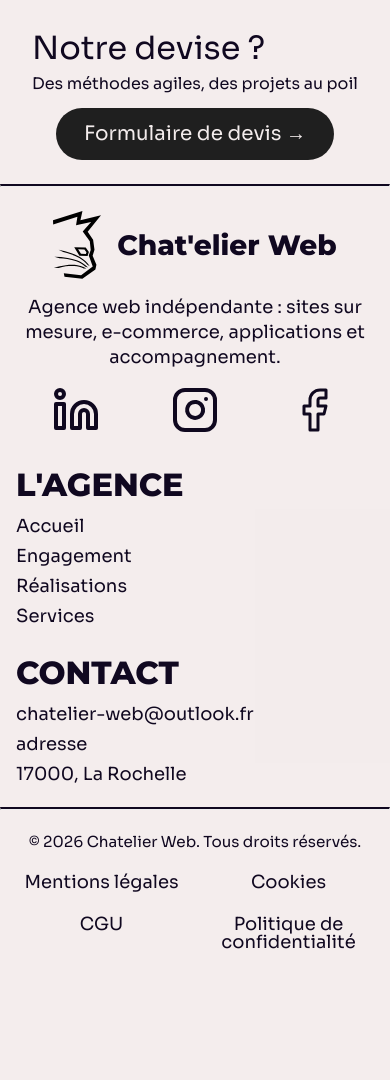
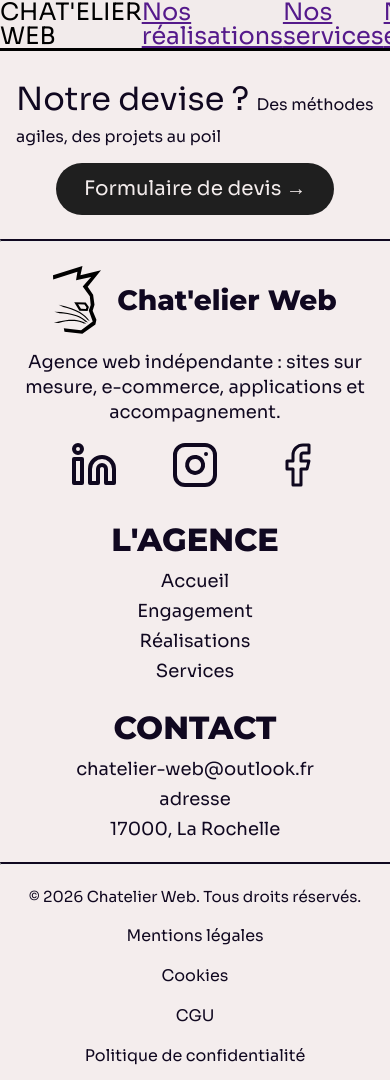
Before and after one commit to Saumons/site-agence-chatelier-web, a PHP site: page / in a window 390 px wide; the page is wider, and only the part inside the window is pictured. Before the commit the page ends 949 px from the top of that part, so only its background shows below. Run offline with PHP 8.4, Linux system fonts and the light colour scheme.

Commit message:
feat(footer): footer responsive

```diff
--- a/scss/abstracts/_variables.scss
+++ b/scss/abstracts/_variables.scss
@@ -15,3 +15,11 @@ $bg-jour-soft: hsla(0, 21%, 94%, 0.14);
 $font-montserrat: 'Montserrat', sans-serif;
 $font-sora: 'Sora', sans-serif;
 $font-lexend: 'Lexend', sans-serif;
+
+// breakpoints
+$breakpoints: (
+        sm: 576px,
+        md: 750px,
+        lg: 1024px,
+        xl: 1280px
+);
--- a/scss/base/_footer.scss
+++ b/scss/base/_footer.scss
@@ -1,3 +1,4 @@
+@use "sass:map";
 @use '../abstracts' as *;
 
 .footer {
@@ -5,34 +6,56 @@
   color: $color-dark;
   padding: 2rem 1rem 1rem;
 
-  &__intro{
+  @media (width >= #{map.get($breakpoints, md)}) {
+
+  }
+
+
+  // ---------- Intro ----------
+  &__intro {
     display: flex;
     flex-direction: column;
     align-items: center;
-  }
 
-  &__company{
-    display: flex;
-    flex-direction: column;
-    align-items: center;
-    text-align: center;
+    @media (width >= #{map.get($breakpoints, lg)}) {
+      flex-direction: row;
+      justify-content: center;
+      gap: 4em;
+    }
   }
 
   &__divider {
+    width: calc(100% + 2rem);
+    margin: 1.5rem -1rem;
     border-top: 2px solid $color-dark;
-    margin: 1.5rem -1rem;
+
+    @media (width >= #{map.get($breakpoints, md)}) {
+
+    }
   }
 
   &__slogan {
+    margin-bottom: 1rem;
     font-size: 2rem;
-    margin-bottom: 1rem;
+
+    @media (width >= #{map.get($breakpoints, md)}) {
+
+    }
   }
 
   &__slogan-highlight {
-    display: block;
     margin-top: 0.75rem;
     font-size: 1rem;
     // color: $color-accent; TODO : trouver couleur bien
+
+    @media (width >= #{map.get($breakpoints, md)}) {
+      margin-left: 1em;
+    }
+
+    @media (width >= #{map.get($breakpoints, lg)}) {
+      margin-left: 0;
+      display: block;
+    }
   }
 
   &__quote-link {
@@ -43,12 +66,39 @@
     color: $color-light;
     font-size: 1.25rem;
     text-decoration: none;
+
+    @media (width >= #{map.get($breakpoints, md)}) {
+
+    }
   }
 
+  // ---------- Contenu principal ----------
   &__content {
     display: flex;
     flex-direction: column;
     gap: 2rem;
+    text-align: center;
+
+    @media (width >= #{map.get($breakpoints, md)}) {
+      text-align: left;
+    }
+
+    @media (width >= #{map.get($breakpoints, lg)}) {
+      flex-direction: row;
+      justify-content: space-evenly;
+    }
+  }
+
+  // ---------- Société ----------
+  &__company {
+    display: flex;
+    flex-direction: column;
+    align-items: center;
+    text-align: center;
+
+    @media (width >= #{map.get($breakpoints, lg)}) {
+      text-align: left;
+    }
   }
 
   &__brand {
@@ -60,17 +110,29 @@
   &__logo {
     width: 3rem;
     flex-shrink: 0;
+
+    @media (width >= #{map.get($breakpoints, md)}) {
+
+    }
   }
 
   &__brand-name {
     @include font($font-montserrat, 800);
     font-size: 1.75rem;
+
+    @media (width >= #{map.get($breakpoints, md)}) {
+
+    }
   }
 
   &__service-description {
     margin: 1rem 0;
     font-size: 1.125rem;
     line-height: 1.4;
+
+    @media (width >= #{map.get($breakpoints, md)}) {
+
+    }
   }
 
   &__socials {
@@ -79,8 +141,12 @@
 
   &__social-list {
     display: flex;
-    justify-content: space-around;
+    justify-content: space-evenly;
     align-items: center;
+
+    @media (width >= #{map.get($breakpoints, md)}) {
+      justify-content: space-between;
+    }
   }
 
   &__social-link {
@@ -90,12 +156,39 @@
   &__social-icon {
     width: 3rem;
     height: 3rem;
+
+    @media (width >= #{map.get($breakpoints, md)}) {
+
+    }
   }
 
+  .footer__company{
+    flex: 0.33;
+  }
+
+  &__infos{
+    display: flex;
+    flex-direction: column;
+    gap: 2em;
+
+    @media (width >= #{map.get($breakpoints, md)}) {
+      flex-direction: row;
+      justify-content: space-evenly;
+    }
+    @media (width >= #{map.get($breakpoints, lg)}) {
+      display: contents;
+    }
+  }
+
+  // ---------- Navigation + contact ----------
   &__section-title {
     @include font($font-montserrat, 800);
     margin-bottom: 1rem;
     font-size: 2rem;
+
+    @media (width >= #{map.get($breakpoints, md)}) {
+
+    }
   }
 
   &__list,
@@ -104,23 +197,46 @@
     flex-direction: column;
     gap: 0.75rem;
     font-size: 1.125rem;
+
+    @media (width >= #{map.get($breakpoints, md)}) {
+
+    }
   }
 
+  // ---------- Mentions légales ----------
   &__legal {
     display: flex;
     flex-direction: column;
     gap: 1.5rem;
     text-align: center;
+
+    @media (width >= #{map.get($breakpoints, lg)}) {
+      flex-direction: row;
+      justify-content: space-between;
+    }
   }
 
   &__copyright {
     font-size: 0.95rem;
+
+    @media (width >= #{map.get($breakpoints, md)}) {
+
+    }
   }
 
   &__legal-links {
     display: grid;
-    grid-template-columns: repeat(2, 1fr);
+    grid-template-columns: repeat(1, 1fr);
     gap: 1.5rem 1rem;
-    font-size: 1.125rem;
+
+    @media (width >= #{map.get($breakpoints, md)}) {
+      grid-template-columns: repeat(2, 1fr);
+    }
+
+    @media (width >= #{map.get($breakpoints, lg)}) {
+      display: flex;
+      flex-direction: row;
+      justify-content: space-between;
+    }
   }
 }
--- a/templates/footer.php
+++ b/templates/footer.php
@@ -77,6 +77,7 @@
             </div>
         </section>
 
+        <section class="footer__infos">
         <section class="footer__navigation">
             <h2 class="footer__section-title">
                 L'AGENCE
@@ -101,6 +102,7 @@
                 <li class="footer__contact-item">17000, La Rochelle</li>
             </ul>
         </section>
+        </section>
 
     </section>
 
--- a/templates/header.php
+++ b/templates/header.php
@@ -10,7 +10,7 @@
      <link href="https://fonts.googleapis.com/css2?family=Lexend:wght@400&family=Montserrat:wght@300;800&family=Sora:wght@400&display=swap" rel="stylesheet">
     <link rel="stylesheet" href="assets/css/style.css">
 </head>
-<!--
+
 <body>
     <header class="header">
 
@@ -49,4 +49,3 @@
 
 
     </header>
--->
```
Also changed, not shown: public/assets/css/style.css.
